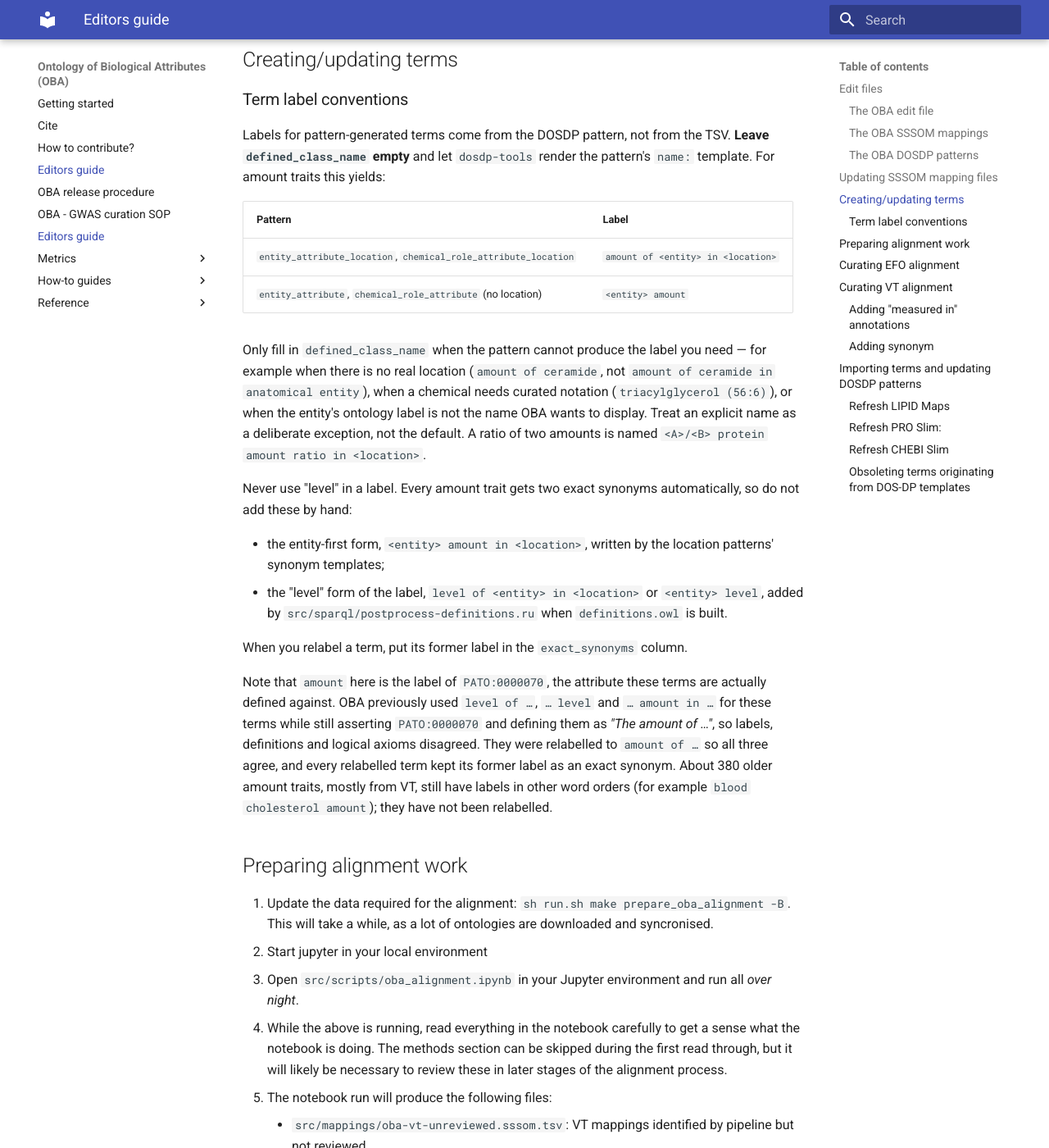
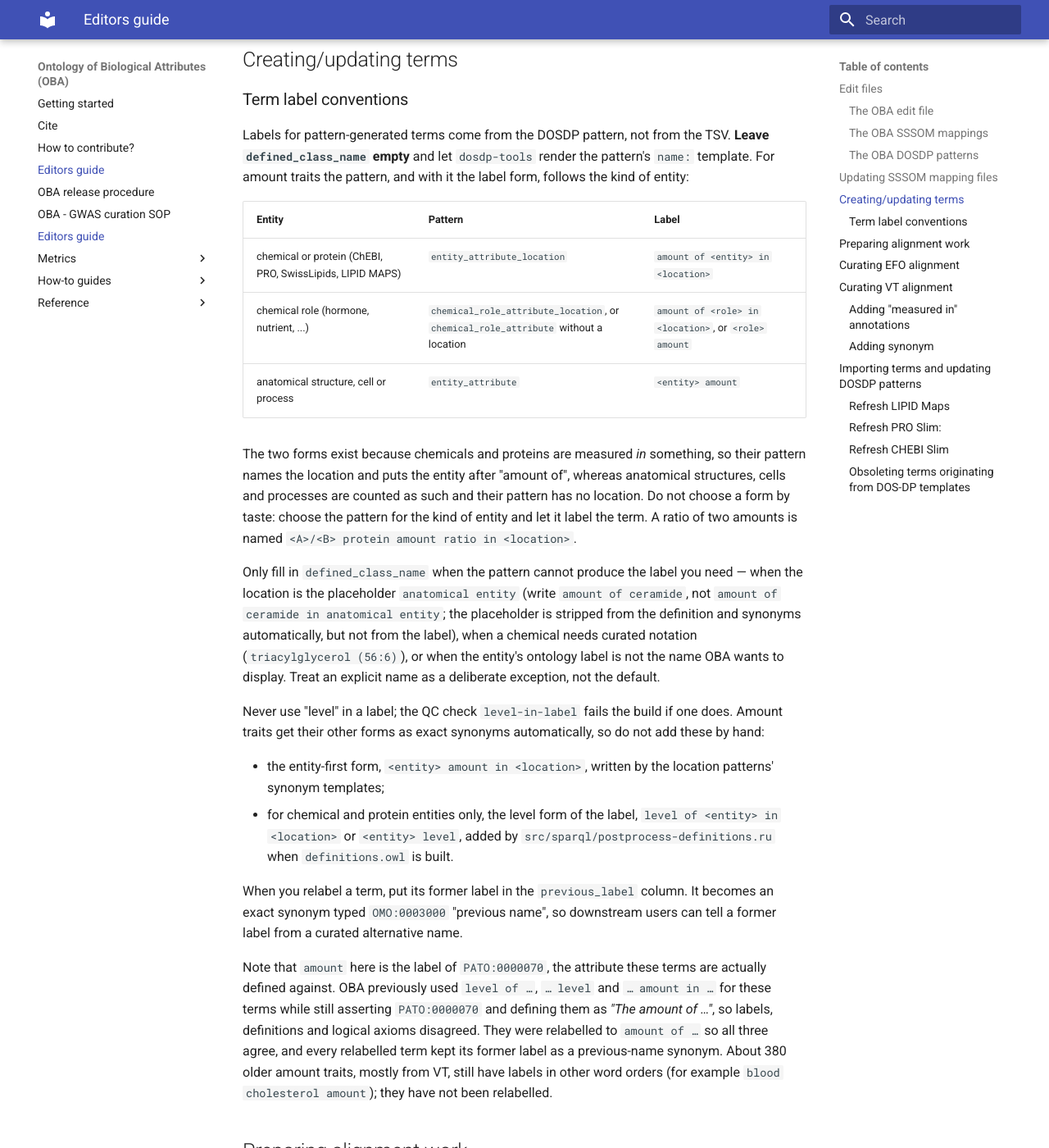
Before and after one commit to obophenotype/bio-attribute-ontology, an MkDocs documentation site: the page built from docs/editors-guide.md, in a window 1280 px wide and 1400 px high, scrolled down 1225 px. Shown: the whole window at 82% size. Built offline with MkDocs 1.6.1 and Material for MkDocs 9.7.7, drawn with Linux system fonts in a browser that asks for light colours.

Commit message:
Review fixes: chemical-only level synonyms, previous-name typing, no clash step
Addresses the review on #443.

- The generated level form ("level of X in Y", "X level") is now written
  only for amount traits whose filler is a chemical or protein (ChEBI, PRO,
  SwissLipids, LIPID MAPS). It was gated on the amount genus, which also
  gave anatomical traits synonyms such as "ulna level" and "abducens nerve
  level". Post-processing now tags the chemical fillers once (any named
  class in the 'characteristic_of' filler's intersection tree, since the
  patterns nest it differently) and uses that tag.

- The step that dropped a generated synonym clashing with another term's
  label or synonym is removed. A clash now fails ROBOT report
  (duplicate_exact_synonym), which is right: it means two terms should be
  merged. The current build has none.

- Every relabelled term's former label is typed OMO:0003000 "previous
  name", so that a former label can be told from a curated alternative
  name. The seven affected patterns gain a previous_label data var,
  emitted as an exact synonym with the marker xref "AUTO:previous_label"
  (a printf annotation: the DOSDP schema allows no sub-annotation on a
  list var); post-processing turns the marker into the synonym type and
  declares OMO:0003000 as a synonym type property. The 16,180 former
  labels move from the exact_synonyms column into previous_label (the 374
  former entity-first labels are added there, as they were only present
  as the generated synonym). In oba-edit.obo the three former labels get
  the type directly, under a synonymtypedef header line.

- docs/editors-guide.md says which pattern, and so which label form, an
  entity kind takes and why the two forms exist, and describes the
  previous_label column; the Copilot example shows the typed synonym.

definitions.owl rebuilt with ODK v1.6. Checked against master: the same
16,180 labels change; 16,180 previous-name synonyms, one per relabelled
term; generated level synonyms only on PRO (1,318) and ChEBI (268)
fillers; no untyped exact synonym shared by two terms; no marker left.

Co-Authored-By: Claude Fable 5.1 <noreply@anthropic.com>
Claude-Session: https://claude.ai/code/session_01PAvCsv7bMR4ymXQJyn7rm6

```diff
--- a/docs/editors-guide.md
+++ b/docs/editors-guide.md
@@ -42,39 +42,52 @@ sh run.sh make sync_sssom_google_sheets
 
 Labels for pattern-generated terms come from the DOSDP pattern, not from the TSV.
 **Leave `defined_class_name` empty** and let `dosdp-tools` render the pattern's
-`name:` template. For amount traits this yields:
+`name:` template. For amount traits the pattern, and with it the label form,
+follows the kind of entity:
 
-| Pattern | Label |
-|---|---|
-| `entity_attribute_location`, `chemical_role_attribute_location` | `amount of <entity> in <location>` |
-| `entity_attribute`, `chemical_role_attribute` (no location) | `<entity> amount` |
+| Entity | Pattern | Label |
+|---|---|---|
+| chemical or protein (ChEBI, PRO, SwissLipids, LIPID MAPS) | `entity_attribute_location` | `amount of <entity> in <location>` |
+| chemical role (hormone, nutrient, ...) | `chemical_role_attribute_location`, or `chemical_role_attribute` without a location | `amount of <role> in <location>`, or `<role> amount` |
+| anatomical structure, cell or process | `entity_attribute` | `<entity> amount` |
+
+The two forms exist because chemicals and proteins are measured *in* something,
+so their pattern names the location and puts the entity after "amount of",
+whereas anatomical structures, cells and processes are counted as such and their
+pattern has no location. Do not choose a form by taste: choose the pattern for
+the kind of entity and let it label the term. A ratio of two amounts is named
+`<A>/<B> protein amount ratio in <location>`.
 
 Only fill in `defined_class_name` when the pattern cannot produce the label you
-need — for example when there is no real location
-(`amount of ceramide`, not `amount of ceramide in anatomical entity`), when a
-chemical needs curated notation (`triacylglycerol (56:6)`), or when the entity's
-ontology label is not the name OBA wants to display. Treat an explicit name as a
-deliberate exception, not the default. A ratio of two amounts is named
-`<A>/<B> protein amount ratio in <location>`.
+need — when the location is the placeholder `anatomical entity` (write
+`amount of ceramide`, not `amount of ceramide in anatomical entity`; the
+placeholder is stripped from the definition and synonyms automatically, but not
+from the label), when a chemical needs curated notation
+(`triacylglycerol (56:6)`), or when the entity's ontology label is not the name
+OBA wants to display. Treat an explicit name as a deliberate exception, not the
+default.
 
-Never use "level" in a label. Every amount trait gets two exact synonyms
-automatically, so do not add these by hand:
+Never use "level" in a label; the QC check `level-in-label` fails the build if
+one does. Amount traits get their other forms as exact synonyms automatically,
+so do not add these by hand:
 
 - the entity-first form, `<entity> amount in <location>`, written by the
   location patterns' synonym templates;
-- the "level" form of the label, `level of <entity> in <location>` or
-  `<entity> level`, added by `src/sparql/postprocess-definitions.ru` when
-  `definitions.owl` is built.
+- for chemical and protein entities only, the level form of the label,
+  `level of <entity> in <location>` or `<entity> level`, added by
+  `src/sparql/postprocess-definitions.ru` when `definitions.owl` is built.
 
-When you relabel a term, put its former label in the `exact_synonyms` column.
+When you relabel a term, put its former label in the `previous_label` column.
+It becomes an exact synonym typed `OMO:0003000` "previous name", so downstream
+users can tell a former label from a curated alternative name.
 
 Note that `amount` here is the label of `PATO:0000070`, the attribute these terms
 are actually defined against. OBA previously used `level of …`, `… level` and
 `… amount in …` for these terms while still asserting `PATO:0000070` and
 defining them as *"The amount of …"*, so labels, definitions and logical axioms
 disagreed. They were relabelled to `amount of …` so all three agree, and every
-relabelled term kept its former label as an exact synonym. About 380 older
-amount traits, mostly from VT, still have labels in other word orders (for
+relabelled term kept its former label as a previous-name synonym. About 380
+older amount traits, mostly from VT, still have labels in other word orders (for
 example `blood cholesterol amount`); they have not been relabelled.
 
 <a id="alignment"></a>
```
Also changed, not shown: src/patterns/dosdp-patterns/attribute_location_during_activity.yaml (+14 -0 lines), src/patterns/dosdp-patterns/attribute_ratio.yaml (+14 -0 lines), src/patterns/dosdp-patterns/chemical_role_attribute.yaml (+14 -0 lines), src/patterns/dosdp-patterns/chemical_role_attribute_location.yaml (+13 -0 lines), src/patterns/dosdp-patterns/entity_attribute.yaml (+14 -0 lines), src/patterns/dosdp-patterns/entity_attribute_location.yaml (+14 -0 lines), src/patterns/dosdp-patterns/entity_response_quality_in_location.yaml (+14 -0 lines), .github/copilot-instructions.md, 9 other files.
